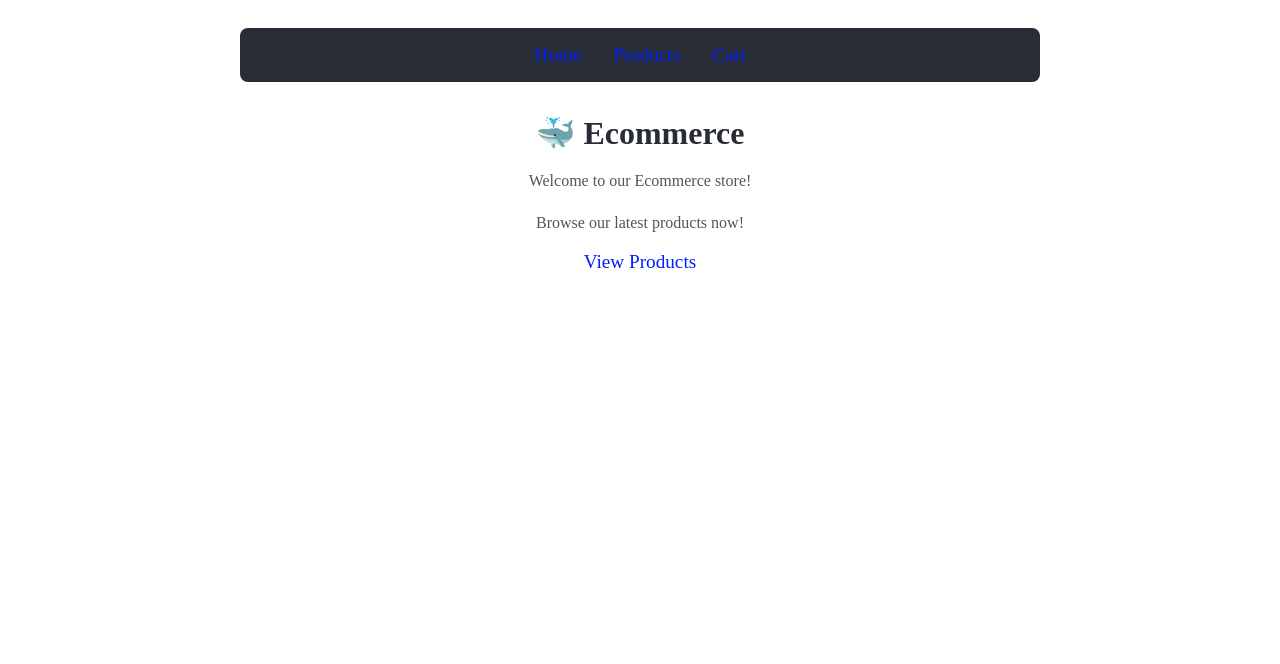
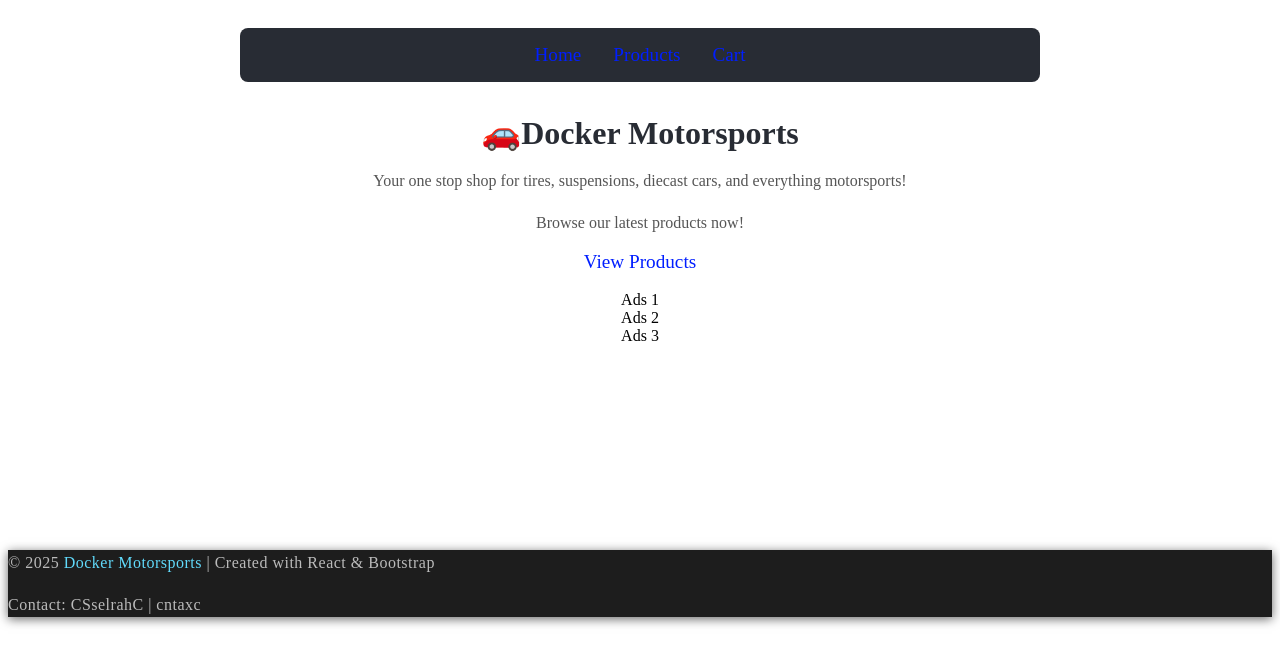
Before and after one commit to CSselrahC/appdev-midterm-ecommerce, a React (Create React App) app: page / in a window 1280 px wide. Shown: the top 664 px of the page. Built offline with nearby package versions, Linux system fonts and the light colour scheme.

Commit message:
edited the home page

```diff
--- a/src/App.css
+++ b/src/App.css
@@ -21,7 +21,7 @@
 }
 
 .nav-link:hover {
-  color: white;
+  color: #61dafb;
 }
 
 .main-content {
--- a/src/App.js
+++ b/src/App.js
@@ -1,4 +1,4 @@
-import React from 'react';
+import React, { useEffect } from 'react';
 import { BrowserRouter as Router, Routes, Route } from 'react-router-dom';
 import './App.css';
 import Home from './components/HomePage';
@@ -7,6 +7,8 @@ import ProductList from './components/ProductList';
 import Cart from './components/Cart';
 
 function App() {
+  useEffect(() => { document.title = "Docker Motorsports"; }, []);
+
   const cartAdd = (product) => {
     console.log(`Added ${product.name} to cart.`);
   };
@@ -24,8 +26,30 @@ function App() {
           </Routes>
         </main>
       </div>
+      <Footer />
     </Router>
   );
+
+  function Footer() {
+    return (
+      <footer
+        className="footer text-light py-4 mt-5 shadow-lg"
+        style={{
+          backgroundColor: '#1d1d1dff',
+          boxShadow: '0 2px 10px rgba(0, 0, 0, 0.6)',
+        }}
+      >
+        <div className="container text-center">
+          <p className="mb-0 fw-semibold" style={{ color: '#bbb', letterSpacing: '0.5px' }}>
+            © 2025 <span style={{ color: '#61dafb' }}>Docker Motorsports</span> | Created with React & Bootstrap
+          </p>
+          <p className="mb-0 fw-semibold" style={{ color: '#bbb', letterSpacing: '0.5px' }} >
+            Contact: CSselrahC | cntaxc
+          </p>
+        </div>
+      </footer>
+    );
+  }
 }
 
 export default App;
--- a/src/components/HomePage.js
+++ b/src/components/HomePage.js
@@ -4,10 +4,21 @@ import { Link } from 'react-router-dom';
 function HomePage() {
     return (
         <div>
-            <h1>🐳 Ecommerce</h1>
-            <p>Welcome to our Ecommerce store!</p>
-            <p>Browse our latest products now!</p>
-            <Link to="/products" className="nav-link">View Products</Link>
+            <div>
+                <h1>🚗Docker Motorsports</h1>
+                <p>Your one stop shop for tires, suspensions, diecast cars, and everything motorsports!</p>
+                <p>Browse our latest products now!</p>
+                <Link to="/products" className="nav-link">View Products</Link>
+            </div>
+
+            <br></br>
+            <div>
+                Ads 1
+                <br></br>
+                Ads 2
+                <br></br>
+                Ads 3
+            </div>
         </div>
     );
 }
```
